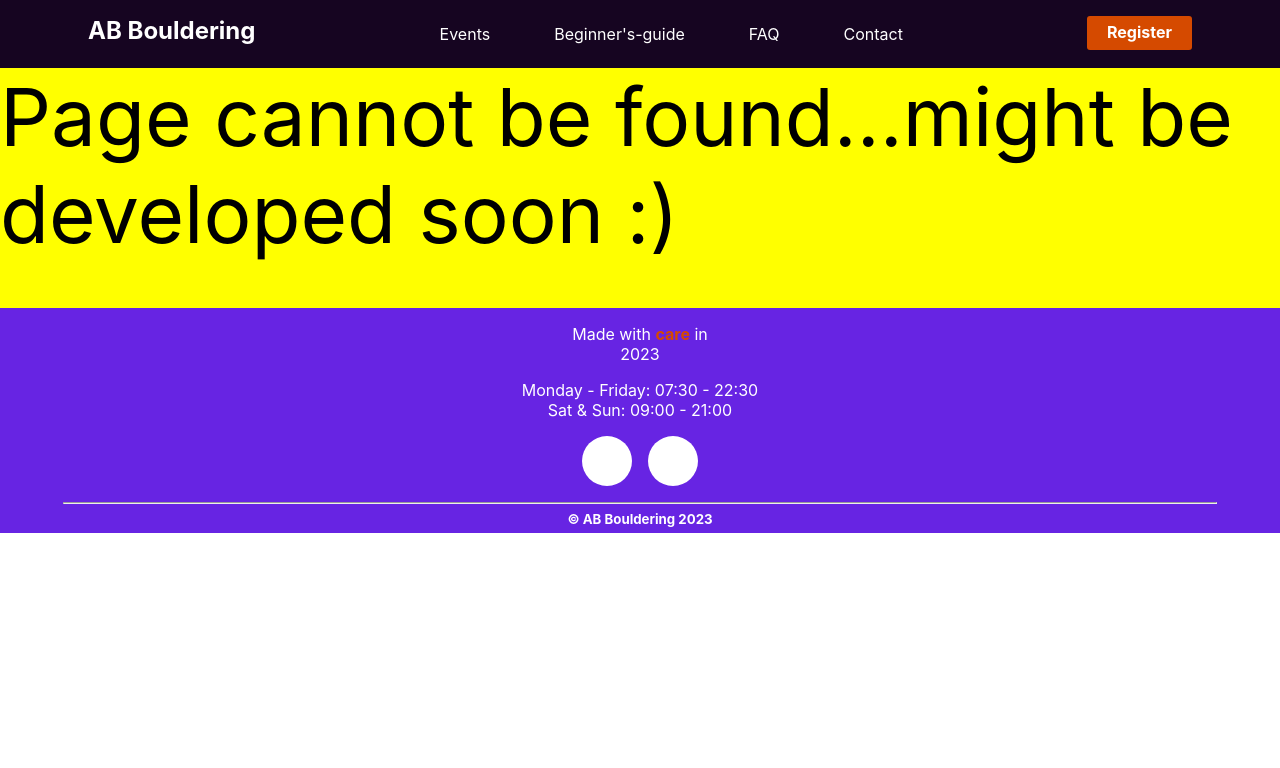
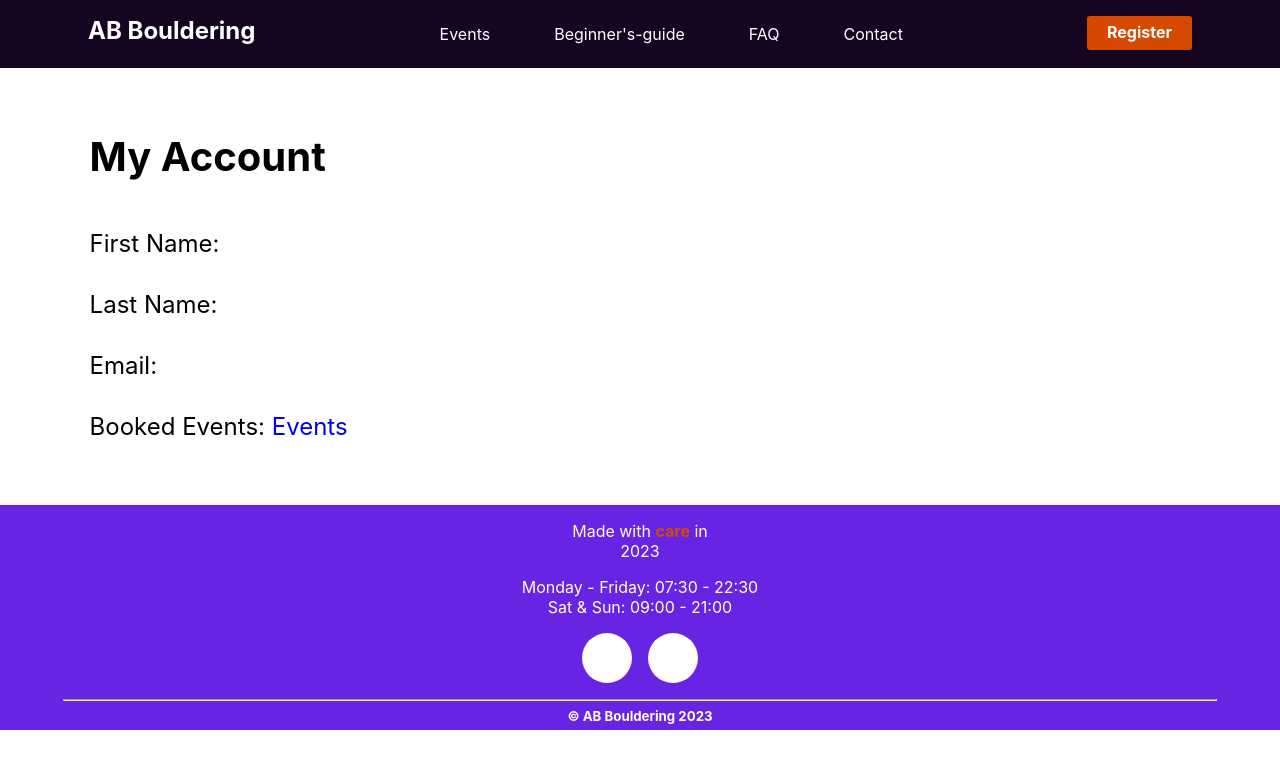
Before and after one commit to WildHeat/bouldering-booking, a React (Create React App) app: page /account in a window 1280 px wide. Shown: the top 768 px of the page. Built offline with nearby package versions, Linux system fonts and the light colour scheme; no server answers; sample sign-in values are in the browser's storage.

Commit message:
added account page minor bug fixes

```diff
--- a/src/App.js
+++ b/src/App.js
@@ -16,6 +16,7 @@ import LoggedIn from "./components/LoggedIn/LoggedIn";
 import EditEventPage from "./components/EditEventPage/EditEventPage";
 import CreateEventPage from "./components/CreateEventPage/CreateEventPage";
 import MyEventsPage from "./components/MyEventsPage/MyEventsPage";
+import AccountPage from "./components/AccountPage/AccountPage";
 
 function App() {
   return (
@@ -33,6 +34,7 @@ function App() {
         <Route path="/contact" element={<ContactPage />} />
         <Route path="/login" element={<LoginPage />} />
         <Route path="/register" element={<RegisterPage />} />
+        <Route path="/account" element={<AccountPage />} />
 
         <Route path="*" element={<NoPage />} />
       </Routes>
--- /dev/null
+++ b/src/components/AccountPage/AccountPage.css
@@ -0,0 +1,19 @@
+.account-page-container {
+  margin: auto;
+  padding: 5% 7%;
+}
+
+.account-page-container h1 {
+  font-size: 2.5em;
+}
+
+.account-content-container {
+  margin-top: 3em;
+  display: flex;
+  flex-direction: column;
+  gap: 2em;
+}
+
+.account-detail {
+  font-size: 1.5em;
+}
--- /dev/null
+++ b/src/components/AccountPage/AccountPage.js
@@ -0,0 +1,69 @@
+import { useEffect, useState } from "react";
+import "./AccountPage.css";
+import { Link, useNavigate } from "react-router-dom";
+
+const AccountPage = () => {
+  const [user, setUser] = useState({});
+  const [additionalComponents, setAdditionalComponents] = useState(<></>);
+
+  const navigate = useNavigate();
+
+  useEffect(() => {
+    if (
+      localStorage.getItem("jwt") === null ||
+      localStorage.getItem("jwt") === undefined ||
+      localStorage.getItem("jwt") === ""
+    ) {
+      localStorage.setItem("jwt", "");
+      localStorage.setItem("loggedin", false);
+      localStorage.setItem("admin", false);
+      navigate("/login");
+      return;
+    }
+
+    const checkUser = async () => {
+      await fetch(process.env.REACT_APP_BASE_URL + "/api/v1/users/get-user", {
+        method: "GET",
+        headers: {
+          "Content-type": "application/json",
+          Authorization: `Bearer ${localStorage.getItem("jwt")}`,
+        },
+      })
+        .then((response) => {
+          if (response.status === 200) {
+            return response.json();
+          }
+          throw response;
+        })
+        .then((user) => {
+          setUser(user);
+          if (user.role === "ADMIN") {
+            setAdditionalComponents(
+              <p className="account-detail">
+                <Link to={"/register-admin"}>Register a new Admin?</Link>
+              </p>
+            );
+          }
+        });
+    };
+    checkUser();
+  }, [navigate]);
+
+  return (
+    <div className="account-page-container">
+      <h1>My Account</h1>
+
+      <div className="account-content-container">
+        <p className="account-detail">First Name: {user.firstName}</p>
+        <p className="account-detail">Last Name: {user.lastName}</p>
+        <p className="account-detail">Email: {user.email}</p>
+        <p className="account-detail">
+          Booked Events: <Link to={"/my-events"}>Events</Link>
+        </p>
+        {additionalComponents}
+      </div>
+    </div>
+  );
+};
+
+export default AccountPage;
--- a/src/components/EventViewPage/EventViewPage.js
+++ b/src/components/EventViewPage/EventViewPage.js
@@ -74,7 +74,7 @@ const EventViewPage = () => {
     }
   }, []);
 
-  const handleEventClick = async () => {
+  const handleEventClick = () => {
     if (localStorage.getItem("loggedin") === "false") {
       navigate("/login");
       return;
@@ -83,9 +83,17 @@ const EventViewPage = () => {
       navigate(`/events/${eventId}/edit`);
       return;
     }
+    if (new Date(event.date) < Date.now()) {
+      setAboveButtonText("Event has already past. Sorry!");
+      return;
+    }
+    addUserToEvent();
+  };
 
+  const addUserToEvent = async () => {
     await fetch(
-      process.env.REACT_APP_BASE_URL + `/api/v1/events/add-user/${eventId}`,
+      process.env.REACT_APP_BASE_URL +
+        `/api/v1/events/user/add-user/${eventId}`,
       {
         method: "GET",
         headers: {
--- a/src/components/MyEventsPage/MyEventsPage.css
+++ b/src/components/MyEventsPage/MyEventsPage.css
@@ -10,7 +10,6 @@
   width: 100%;
   padding-block: 2em;
   display: flex;
-  justify-content: center;
   flex-wrap: wrap;
   gap: 2%;
 }
--- a/src/components/MyEventsPage/MyEventsPage.js
+++ b/src/components/MyEventsPage/MyEventsPage.js
@@ -14,7 +14,7 @@ const MyEventsPage = () => {
 
     const getMyEvents = async () => {
       await fetch(
-        process.env.REACT_APP_BASE_URL + "/api/v1/events/get-my-events",
+        process.env.REACT_APP_BASE_URL + "/api/v1/events/user/get-my-events",
         {
           method: "GET",
           headers: {
@@ -65,10 +65,12 @@ const MyEventsPage = () => {
     <div className="my-events-page-container">
       <h1>My Events</h1>
       <h3 className="my-events-sub-title">
-        These are the events you have signed up for!
+        {localStorage.getItem("admin") === "true"
+          ? "These are the events you are organising!"
+          : "These are the events you have signed up for!"}
       </h3>
       <br />
-      <h3 className="my-events-coming-up-title">Comming up!</h3>
+      <h3 className="my-events-coming-up-title">Event that are coming up!</h3>
       <div className="my-events-events-container">
         {listOfEventsFuture.map((eve, index) => {
           let date = "";
```
